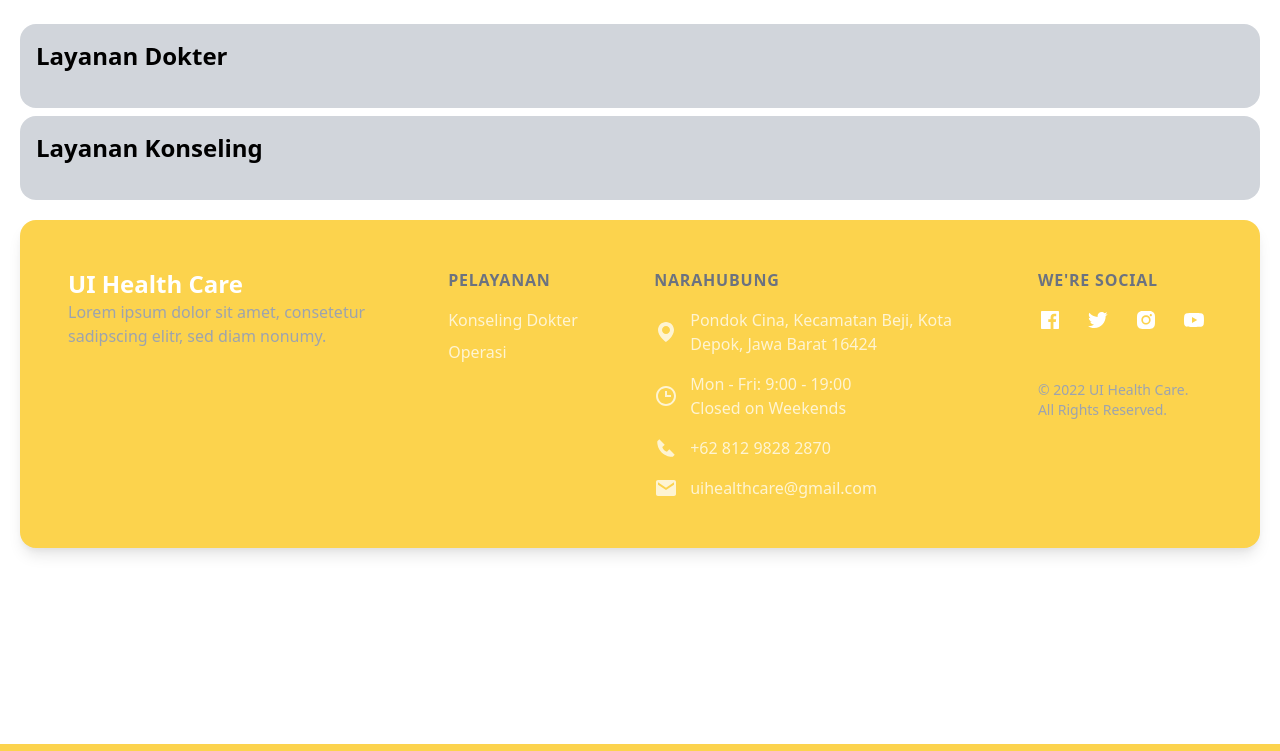
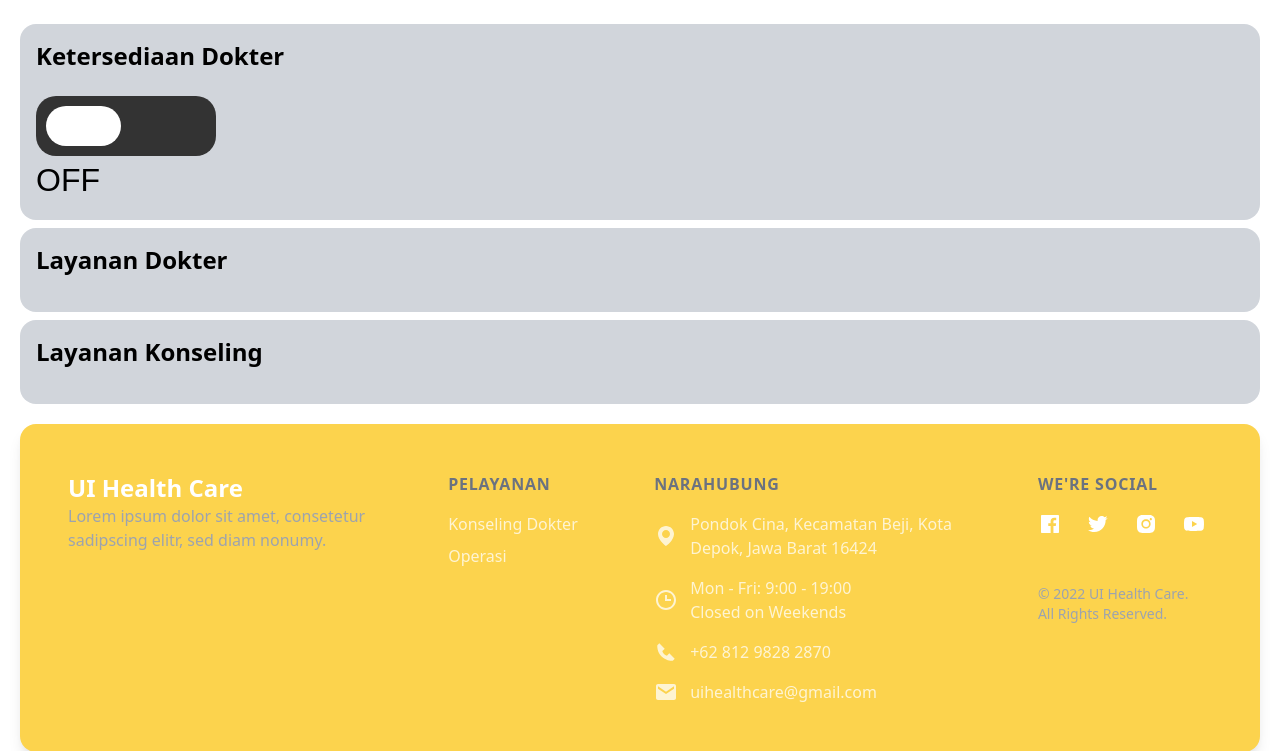
Before and after one commit to UI-HealCast/UIHealCastF11, a Django app: page /menu-pasien/ in a window 1280 px wide. Shown: the part 56-807 px from the top of the page. Run offline with Django 4.2, Linux system fonts and the light colour scheme; a user stored in the database is signed in; tables that the repository leaves empty hold one stand-in row (values such as "Sample post"); some libraries are stand-ins or nearby versions.

Commit message:
add status ketersediaan dokter di role dokter

```diff
--- /dev/null
+++ b/landing/static/slider.css
@@ -0,0 +1,53 @@
+.toggle {
+    position: relative;
+  }
+
+  .toggle input {
+    position: absolute;
+    opacity: 0;
+    width: 0;
+    height: 0;
+  }
+
+  .toggle .onoff {
+    color: #000;
+    font-size: 2em;
+    font-family: Arial, Helvetica, sans-serif;
+  }
+
+  .slider {
+    position: relative;
+    display: block;
+    cursor: pointer;
+    background-color: #333;
+    transition: 0.4s;
+    width: 180px;
+    height: 60px;
+  }
+
+  .slider:before {
+    content: "";
+    position: absolute;
+    height: 40px;
+    width: 75px;
+    background-color: #fff;
+    transition: 0.4s;
+    top: 10px;
+    left: 10px;
+  }
+
+  input:checked + .slider {
+    background-color: #fd5d00;
+    box-shadow: 0 0 12px #fd5d00;
+  }
+
+  input:checked + .slider:before {
+    transform: translateX(80px);
+  }
+
+  .slider.round {
+    border-radius: 20px;
+  }
+  .slider.round::before {
+    border-radius: 20px;
+  }
--- /dev/null
+++ b/landing/static/slider.js
@@ -0,0 +1,7 @@
+const toggle = document.querySelector('.toggle input')
+
+$(document).on('click', '.slider.round', function(){
+    console.log(123)
+    const onOff = toggle.parentNode.querySelector('.onoff')
+    onOff.textContent = toggle.checked ? 'Tersedia' : 'Tidak Tersedia'
+})
--- a/landing/templates/menuPasien.html
+++ b/landing/templates/menuPasien.html
@@ -1,10 +1,24 @@
 {% extends 'base.html' %}
+{% load static %}
 
 {% block meta %}
 <title>Menu Pasien</title>
+<link rel="stylesheet" href="{% static '/slider.css' %}" />
 {% endblock meta %}
 
 {% block content %}
+<div class=" p-4 bg-gray-300 h-fit rounded-2xl ">
+    <p class="font-bold text-2xl">Ketersediaan Dokter</p class="font-bold text-2xl">
+    <div class="w-1/4">
+        <label class="toggle m-2">
+            <input type="checkbox" />
+            <span class="slider round"></span>
+            <span class="onoff">OFF</span>
+        </label>
+    </div>
+</div>
+
+
 <div class=" p-4 bg-gray-300 h-fit rounded-2xl my-2">
     <p class="font-bold text-2xl">Layanan Dokter</p class="font-bold text-2xl">
     <div class="grid lg:grid-cols-4 md:grid-cols-3 gap-5 mt-8 sm:mt-5" id="listPat">
@@ -23,6 +37,7 @@
 
 {% block script %}
 <script src="https://ajax.googleapis.com/ajax/libs/jquery/3.6.0/jquery.min.js"></script>
+<script src="{% static '/slider.js' %}"></script>
 <script>
     function loadData() {
         let tab= "";
--- a/landing/views.py
+++ b/landing/views.py
@@ -117,6 +117,7 @@
             'statDok' : statusDokter,
             'statApo' : statusApotek,
             'statAdm' : statusAdmin,
+            'ready' : data.doctorReady,
         }
         return render(request, 'menuPasien.html', context)
     else:
--- a/pelayananDokter/views.py
+++ b/pelayananDokter/views.py
@@ -15,7 +15,7 @@
 
     # create object of form
     form = LayanForm()
-    form.fields["dokter"].queryset = Landing.objects.filter(is_doctor=True)
+    form.fields["dokter"].queryset = Landing.objects.filter(is_doctor=True,doctorReady=True)
 
     data = Landing.objects.get(user=request.user)
     statusAdmin = False
```
Also changed, not shown: theme/static/css/dist/slider.css (added, +53 -0 lines).
